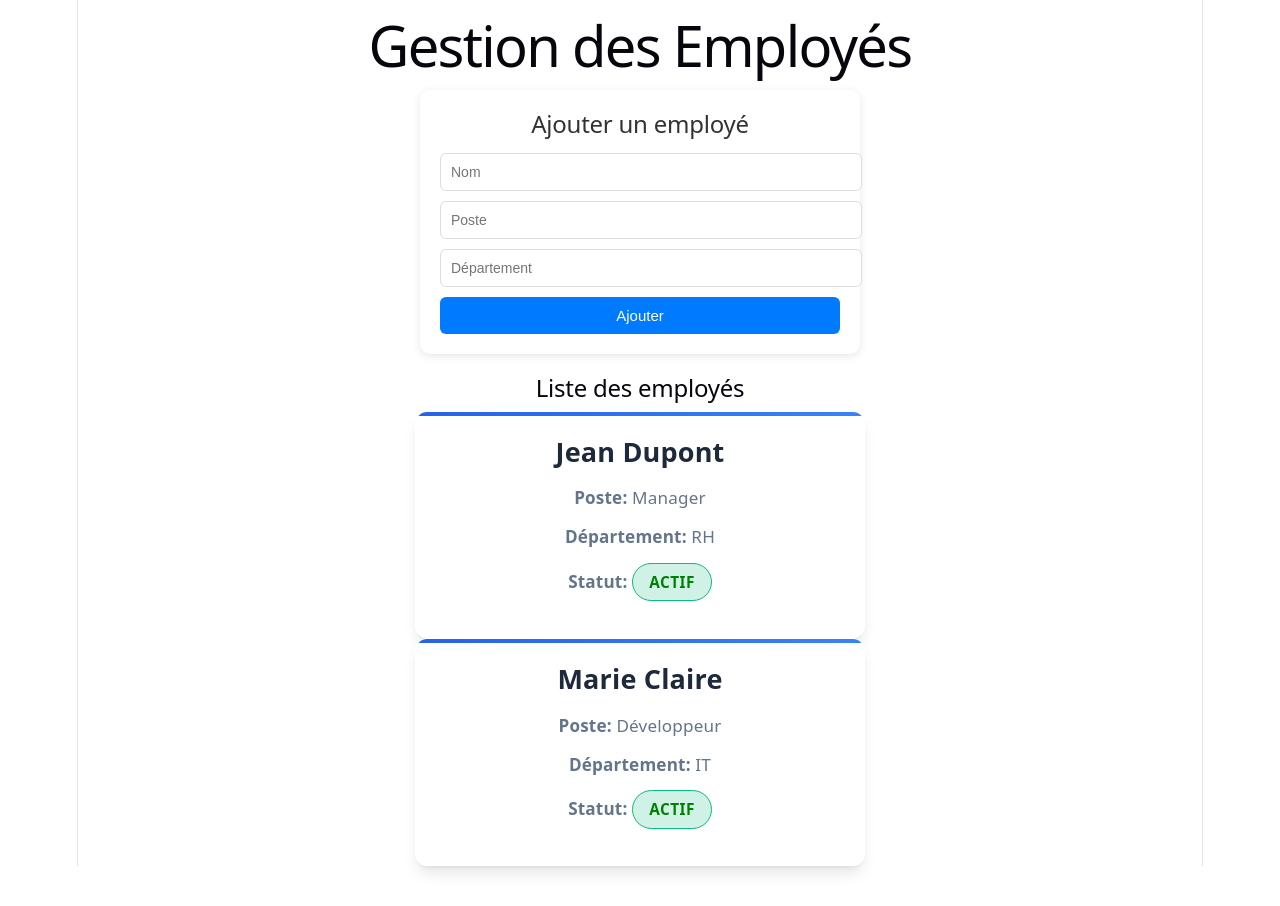
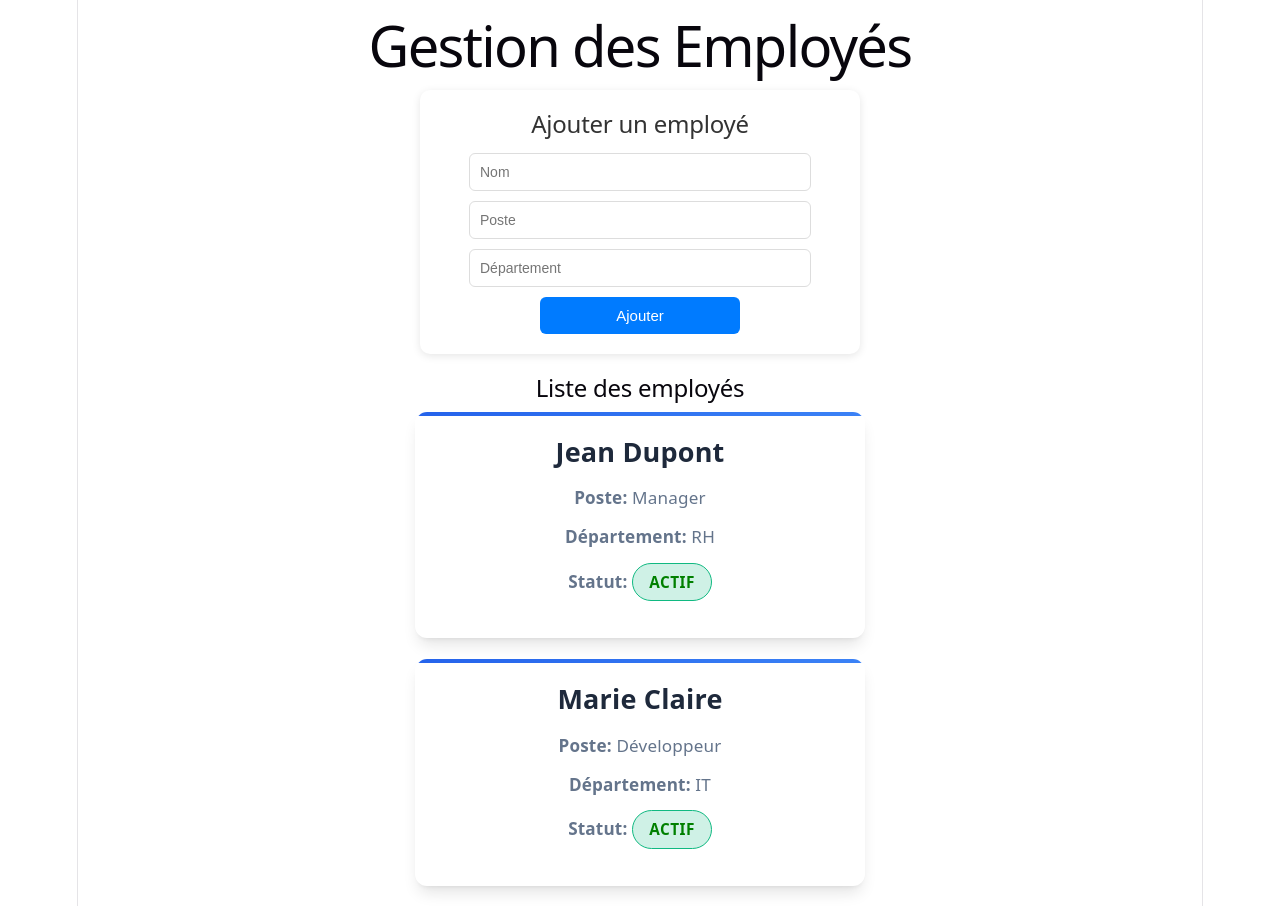
Before and after one commit to alce524/employee-app, a React (Vite) app: page / in a window 1280 px wide. Before the commit the page ends 866 px from the top, so only its background shows below. Built offline with nearby package versions, Linux system fonts and the light colour scheme.

Commit message:
Petit changement : <le css dans employee card>

```diff
--- a/src/components/EmployeeCard.css
+++ b/src/components/EmployeeCard.css
@@ -29,6 +29,7 @@
   overflow: hidden;
   max-width: 400px;
   margin: 0 auto;
+  margin-bottom: 20px;
 }
 
 .card::before {
--- a/src/components/EmployeeForm.css
+++ b/src/components/EmployeeForm.css
@@ -17,7 +17,7 @@
 
 /* Inputs */
 .employee-form input {
-  width: 100%;
+  width: 80%;
   padding: 10px;
   margin-bottom: 10px;
   border: 1px solid #ddd;
@@ -34,7 +34,7 @@
 
 /* Button */
 .employee-form button {
-  width: 100%;
+  width: 50%;
   padding: 10px;
   background-color: #007bff;
   color: white;
```
